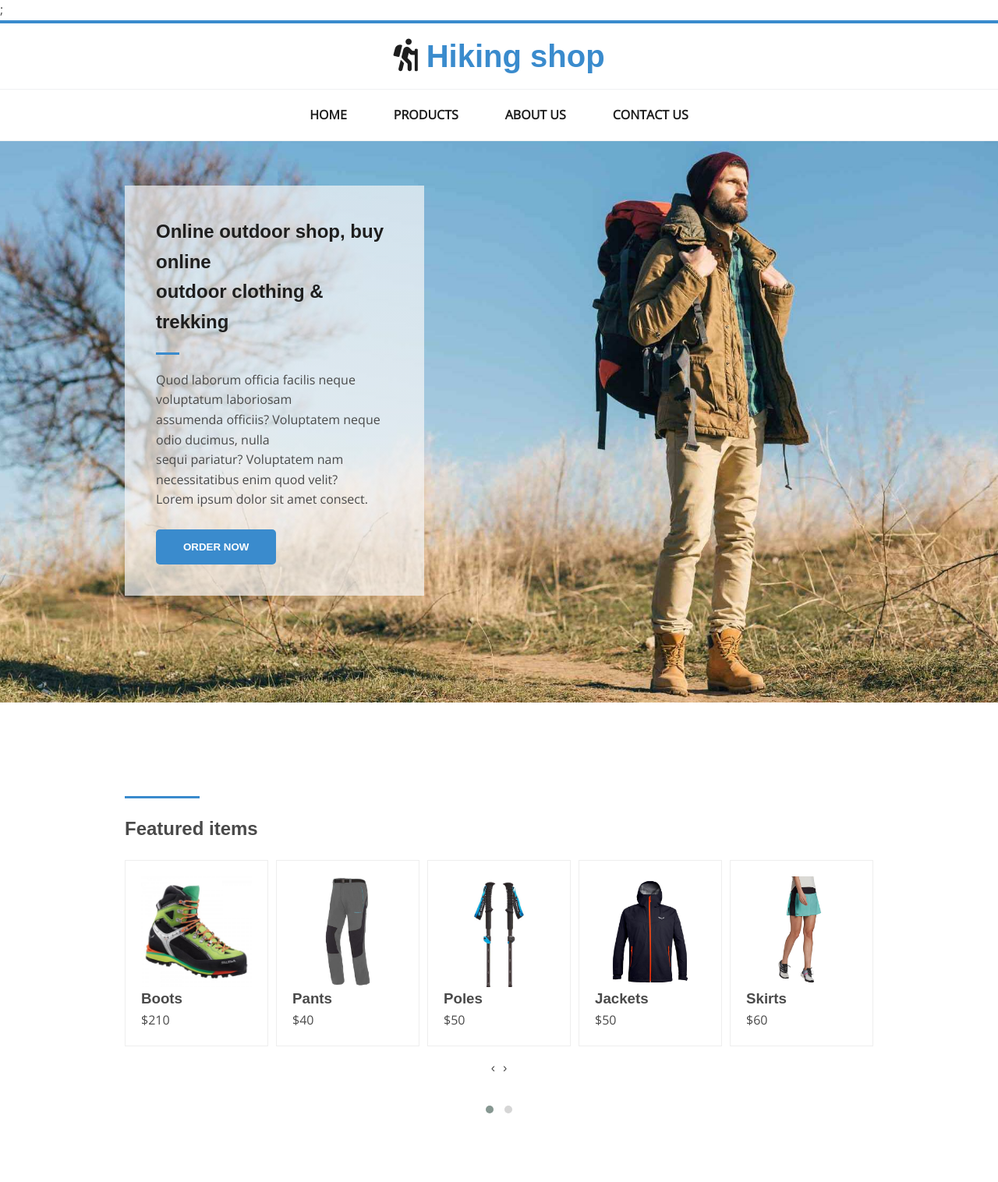
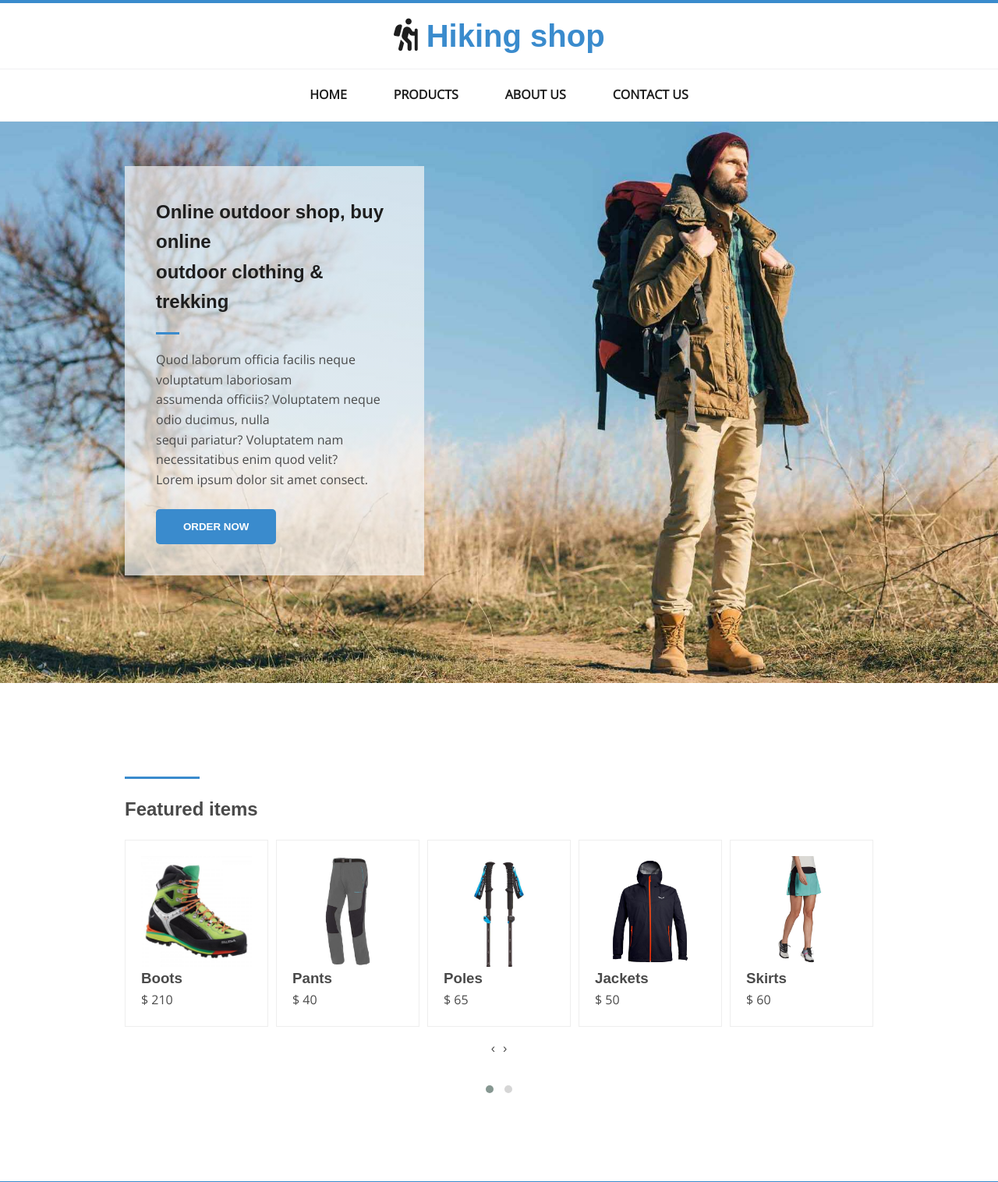
Before and after one commit to AlPaunovic/hikingAssignment, a PHP site: page / in a window 1280 px wide. Shown: the top 1516 px of the page at 78% size. Run offline with PHP 8.4, Linux system fonts and the light colour scheme; some libraries are stand-ins or nearby versions; some web fonts are replaced.

Commit message:
bezveze promene

```diff
--- a/css/style.css
+++ b/css/style.css
@@ -234,6 +234,7 @@ contact
 ***************/
 .contact {
     padding: 100px 0;
+
 }
 .contact hr {
     border: none;
@@ -277,9 +278,28 @@ contact
     font-family: var(--bodyFont);
 }
 
+/**************
+productsGroup
+***************/
+/* .productsGroup .container {
+    background: red;
+    padding: 100px 0;
+    display: flex;
+    flex-wrap: wrap;
+    justify-content: space-between;
+}
+.productsGroup div {
+    flex: 0 0 10%;
+}
+.productsGroup img {
+    width: 100%;
+    border: 1px solid var(--borders);
+    padding: 20px;
+} */
 
-
-
+.producte {
+    background: coral;
+}
 
 /**************
 footer
--- a/index.php
+++ b/index.php
@@ -18,6 +18,8 @@
         </div>
     </header>
 
+
+
 <!-- products -->
 
 <section class="products">
@@ -30,42 +32,42 @@
                 <div class="item">
                     <img src="img/boots.jpg" alt="">
                     <h3>Boots</h3>
-                    <p>$210</p>
+                    <p>&#36; 210</p>
                 </div>
                 <div class="item">
                     <img src="img/pants.jpg" alt="">
                     <h3>Pants</h3>
-                    <p>$40</p>
+                    <p>&#36; 40</p>
                 </div>
                 <div class="item">
                     <img src="img/poles.jpg" alt="">
                     <h3>Poles</h3>
-                    <p>$50</p>
+                    <p>&#36; 65</p>
                 </div>
                 <div class="item">
                     <img src="img/jackets.jpg" alt="">
                     <h3>Jackets</h3>
-                    <p>$50</p>
+                    <p>&#36; 50</p>
                 </div>
                 <div class="item">
                     <img src="img/skirts.jpg" alt="">
                     <h3>Skirts</h3>
-                    <p>$60</p>
+                    <p> &#36; 60</p>
                 </div>
                 <div class="item">
                     <img src="img/shirts.jpg" alt="">
                     <h3>Shirts</h3>
-                    <p>$60</p>
+                    <p>&#36; 60</p>
                 </div>
                 <div class="item">
                     <img src="img/socks.jpg" alt="">
                     <h3>Socks</h3>
-                    <p>$30</p>
+                    <p>&#36; 30</p>
                 </div>
                 <div class="item">
                     <img src="img/gloves.jpg" alt="">
                     <h3>Gloves</h3>
-                    <p>$25</p>
+                    <p>&#36; 25</p>
                 </div>
 
             </div>
@@ -73,6 +75,15 @@
 
     </article>
     </section>
+
+
+
+
+
+
+
+
+
 
 <?php include 'partials/footer.php'; ?>
 
@@ -85,6 +96,6 @@
 
 
 
+
     <!--  -->
     <!--  -->
-    <!--  -->
--- a/partials/header.php
+++ b/partials/header.php
@@ -7,7 +7,9 @@
     <title>Hiking shop</title>
     <link rel="stylesheet" href="css/owl.carousel.min.css" />
     <link rel="stylesheet" href="css/owl.theme.default.min.css" />
-    <link rel="stylesheet" href="<?php echo 'css/style.css'?> ">;
+
+    <link rel="stylesheet" href="css/style.css">
+
     <link rel="stylesheet"
       href="https://use.fontawesome.com/releases/v5.8.2/css/all.css"
       integrity="sha384-oS3vJWv+0UjzBfQzYUhtDYW+Pj2yciDJxpsK1OYPAYjqT085Qq/1cq5FLXAZQ7Ay"
```
Also changed, not shown: products.php (+54 -0 lines).
